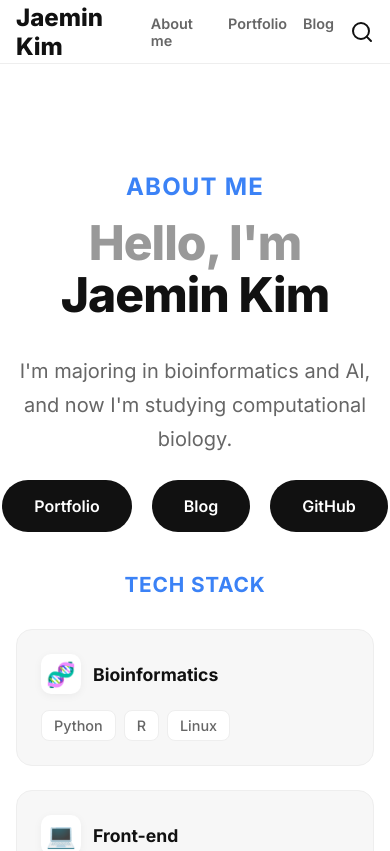
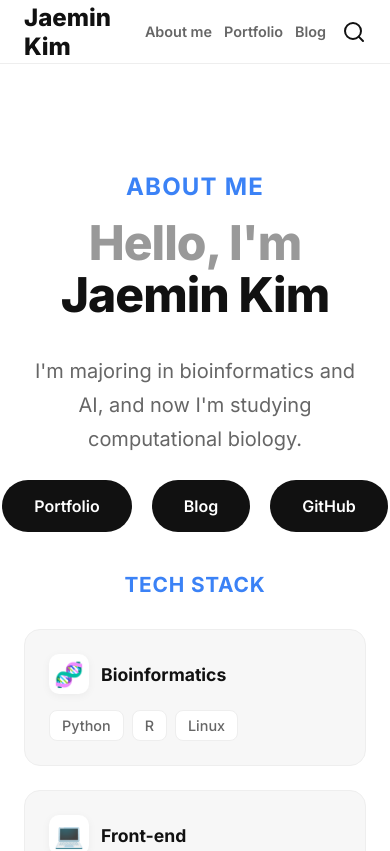
Before and after one commit to Kjamm/Blog, a Next.js app: page /Blog/ in a window 390 px wide. Shown: the top 851 px of the page. Built offline with nearby package versions, Linux system fonts and the light colour scheme.

Commit message:
Fix : chagne margin

```diff
--- a/src/app/globals.css
+++ b/src/app/globals.css
@@ -75,7 +75,7 @@ button {
 
 @media (max-width: 768px) {
   .container {
-    padding: 0 16px;
+    padding: 0 24px;
   }
 }
 
--- a/src/components/Header.module.css
+++ b/src/components/Header.module.css
@@ -63,12 +63,13 @@
 
 @media (max-width: 768px) {
     .nav {
-        gap: 16px;
+        gap: 12px;
         font-size: 0.9rem;
     }
 
     .link {
         font-size: 0.9rem;
+        white-space: nowrap;
     }
 
     .iconBtn {
```
